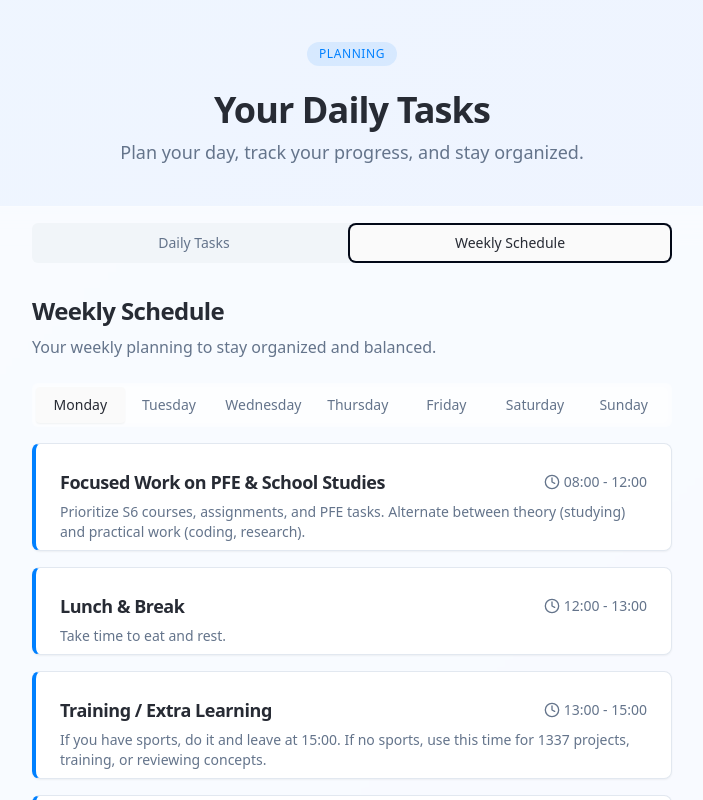
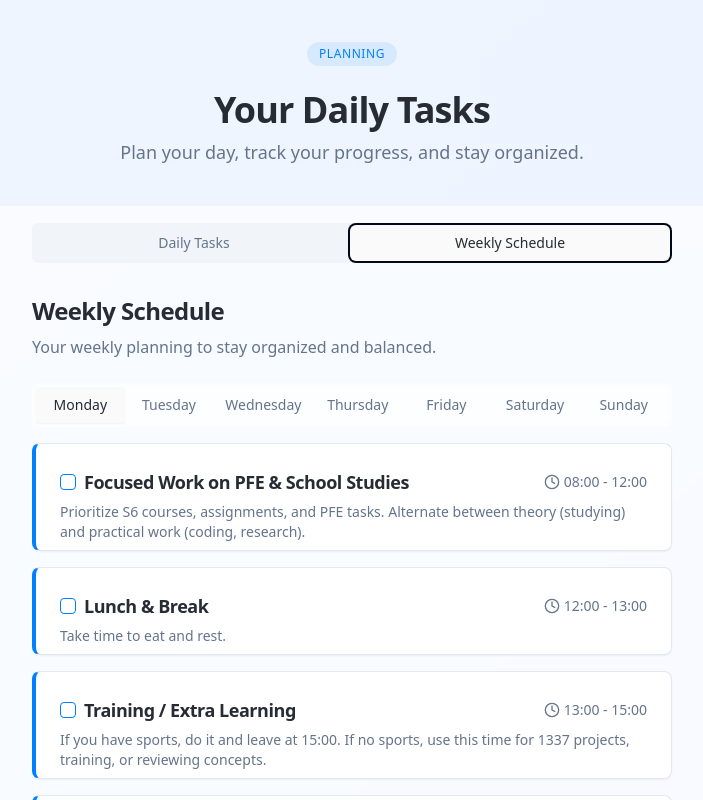
Before and after one commit to robixe/restful-routine, a React (Vite) app: page / in a window 1280 px wide. Both pictures are taken after a click on the tab "Weekly Schedule". Shown: the top 800 px of the page, without its empty margins (288-991 px from the left). Built offline with nearby package versions, Linux system fonts and the light colour scheme.

Commit message:
Add weekly schedule check
Adds a check for the weekly schedule.

```diff
--- a/src/components/WeeklySchedule.tsx
+++ b/src/components/WeeklySchedule.tsx
@@ -14,8 +14,11 @@ import {
   CardHeader,
   CardTitle
 } from '@/components/ui/card';
-import { Calendar, Clock } from 'lucide-react';
+import { Calendar, Clock, CheckCircle2 } from 'lucide-react';
 import { cn } from '@/lib/utils';
+import { Checkbox } from '@/components/ui/checkbox';
+import { toast } from '@/hooks/use-toast';
+import { saveWeeklySchedule } from '@/lib/storage';
 
 interface WeeklyScheduleProps {
   scheduleItems: ScheduleItem[];
@@ -24,6 +27,27 @@ interface WeeklyScheduleProps {
 const DAYS_OF_WEEK = ["Monday", "Tuesday", "Wednesday", "Thursday", "Friday", "Saturday", "Sunday"];
 
 const WeeklySchedule: React.FC<WeeklyScheduleProps> = ({ scheduleItems }) => {
+  const [items, setItems] = React.useState<ScheduleItem[]>(scheduleItems);
+
+  // Handle item completion toggle
+  const handleToggleComplete = (id: string) => {
+    const updatedItems = items.map(item =>
+      item.id === id ? { ...item, completed: !item.completed } : item
+    );
+
+    setItems(updatedItems);
+
+    // Save updated items to local storage
+    saveWeeklySchedule({ items: updatedItems });
+
+    // Show toast notification
+    const item = updatedItems.find(i => i.id === id);
+    toast({
+      title: item?.completed ? "Activity marked as complete" : "Activity marked as incomplete",
+      description: item?.activity,
+    });
+  };
+
   return (
     <div className="my-8 animate-fade-in">
       <div className="mb-6">
@@ -47,13 +71,14 @@ const WeeklySchedule: React.FC<WeeklyScheduleProps> = ({ scheduleItems }) => {
         {DAYS_OF_WEEK.map(day => (
           <TabsContent key={day} value={day} className="mt-0">
             <div className="space-y-4">
-              {scheduleItems
+              {items
                 .filter(item => item.day === day)
                 .map(item => (
                   <Card
                     key={item.id}
                     className={cn(
-                      "overflow-hidden border-l-4",
+                      "overflow-hidden border-l-4 transition-colors",
+                      item.completed ? "bg-muted/30" : "",
                       day === "Saturday" || day === "Sunday"
                         ? "border-l-secondary"
                         : "border-l-primary"
@@ -61,13 +86,31 @@ const WeeklySchedule: React.FC<WeeklyScheduleProps> = ({ scheduleItems }) => {
                   >
                     <CardHeader className="pb-2">
                       <div className="flex justify-between items-center">
-                        <CardTitle className="text-lg">{item.activity}</CardTitle>
+                        <div className="flex items-center gap-2">
+                          <Checkbox
+                            id={`check-${item.id}`}
+                            checked={item.completed}
+                            onCheckedChange={() => handleToggleComplete(item.id)}
+                          />
+                          <CardTitle className={cn(
+                            "text-lg transition-all",
+                            item.completed && "line-through text-muted-foreground"
+                          )}>
+                            {item.activity}
+                          </CardTitle>
+                          {item.completed && (
+                            <CheckCircle2 className="h-4 w-4 text-green-500" />
+                          )}
+                        </div>
                         <div className="flex items-center text-sm text-muted-foreground">
                           <Clock className="h-4 w-4 mr-1" />
                           <span>{item.timeSlot}</span>
                         </div>
                       </div>
-                      <CardDescription className="mt-1">
+                      <CardDescription className={cn(
+                        "mt-1",
+                        item.completed && "text-muted-foreground/60"
+                      )}>
                         {item.description}
                       </CardDescription>
                     </CardHeader>
--- a/src/lib/storage.ts
+++ b/src/lib/storage.ts
@@ -55,35 +55,40 @@ const getDefaultWeeklySchedule = (): WeeklySchedule => {
         day: day as ScheduleItem["day"],
         timeSlot: "08:00 - 12:00",
         activity: "Focused Work on PFE & School Studies",
-        description: "Prioritize S6 courses, assignments, and PFE tasks. Alternate between theory (studying) and practical work (coding, research)."
+        description: "Prioritize S6 courses, assignments, and PFE tasks. Alternate between theory (studying) and practical work (coding, research).",
+        completed: false
       },
       {
         id: `${day.toLowerCase()}-lunch`,
         day: day as ScheduleItem["day"],
         timeSlot: "12:00 - 13:00",
         activity: "Lunch & Break",
-        description: "Take time to eat and rest."
+        description: "Take time to eat and rest.",
+        completed: false
       },
       {
         id: `${day.toLowerCase()}-afternoon-1`,
         day: day as ScheduleItem["day"],
         timeSlot: "13:00 - 15:00",
         activity: "Training / Extra Learning",
-        description: "If you have sports, do it and leave at 15:00. If no sports, use this time for 1337 projects, training, or reviewing concepts."
+        description: "If you have sports, do it and leave at 15:00. If no sports, use this time for 1337 projects, training, or reviewing concepts.",
+        completed: false
       },
       {
         id: `${day.toLowerCase()}-afternoon-2`,
         day: day as ScheduleItem["day"],
         timeSlot: "15:00 - 17:00",
         activity: "1337 Work & Personal Projects",
-        description: "Only if no sports. Work on the Philosophers project, Fract-ol, or other coding tasks. Continue with your platform development."
+        description: "Only if no sports. Work on the Philosophers project, Fract-ol, or other coding tasks. Continue with your platform development.",
+        completed: false
       },
       {
         id: `${day.toLowerCase()}-evening`,
         day: day as ScheduleItem["day"],
         timeSlot: "Evening",
         activity: "Rest, Sport & Social Time",
-        description: "Rest & Light Study (2 hours max): Revise, read, or do light coding. Sport/Relaxation if not done earlier. Balance with friends, family, or hobbies."
+        description: "Rest & Light Study (2 hours max): Revise, read, or do light coding. Sport/Relaxation if not done earlier. Balance with friends, family, or hobbies.",
+        completed: false
       }
     ]),
 
@@ -93,21 +98,24 @@ const getDefaultWeeklySchedule = (): WeeklySchedule => {
       day: "Saturday",
       timeSlot: "Morning",
       activity: "Deep Work & Catch-Up",
-      description: "Review school work & PFE (focus on planning)."
+      description: "Review school work & PFE (focus on planning).",
+      completed: false
     },
     {
       id: "saturday-afternoon",
       day: "Saturday",
       timeSlot: "Afternoon",
       activity: "Personal projects",
-      description: "Focus on coding, platform, training."
+      description: "Focus on coding, platform, training.",
+      completed: false
     },
     {
       id: "saturday-evening",
       day: "Saturday",
       timeSlot: "Evening",
       activity: "Relaxation",
-      description: "Relaxation, light review if needed."
+      description: "Relaxation, light review if needed.",
+      completed: false
     },
 
     // Sunday
@@ -116,7 +124,8 @@ const getDefaultWeeklySchedule = (): WeeklySchedule => {
       day: "Sunday",
       timeSlot: "All day",
       activity: "Rest & Recharge",
-      description: "Full rest day, or minimal study if necessary. Spend time on hobbies, family, and self-care."
+      description: "Full rest day, or minimal study if necessary. Spend time on hobbies, family, and self-care.",
+      completed: false
     }
   ];
 
--- a/src/types/Task.ts
+++ b/src/types/Task.ts
@@ -12,6 +12,7 @@ export interface ScheduleItem {
   timeSlot: string;
   activity: string;
   description: string;
+  completed: boolean;
 }
 
 export interface WeeklySchedule {
```
